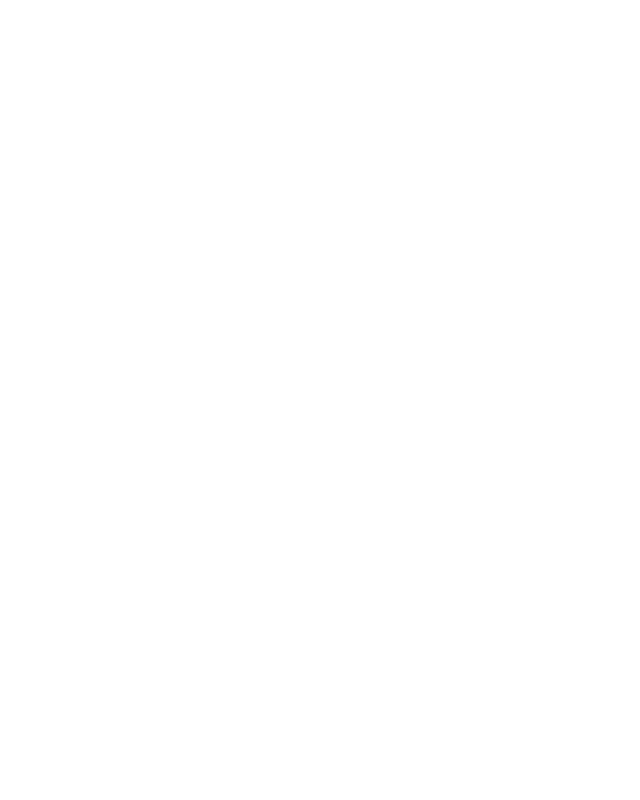
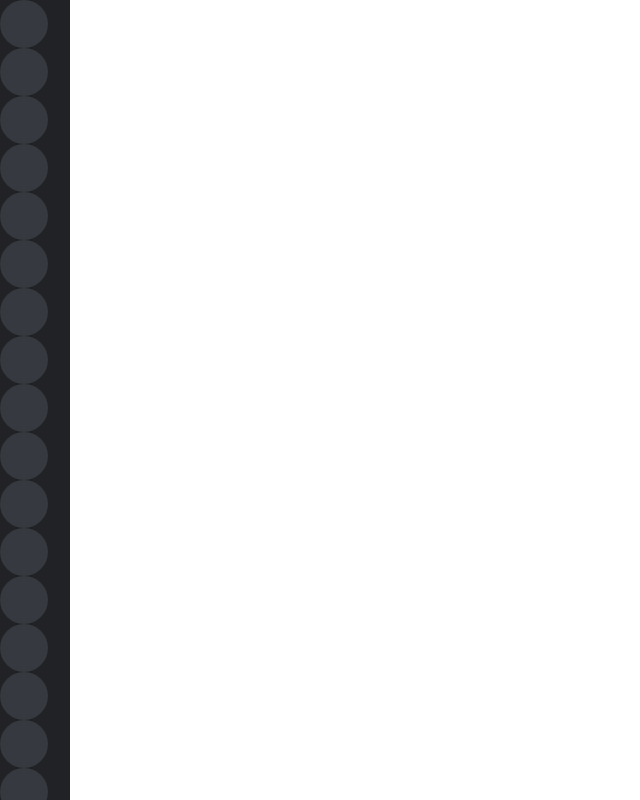
Before and after one commit to barbosadiego/discord-vue, a Vue app: page / in a window 1280 px wide. Shown: the whole page, without its empty margins (0-640 px from the left). Built offline with nearby package versions, Linux system fonts and the light colour scheme.

Commit message:
add channel and channel-list components

```diff
--- a/package.json
+++ b/package.json
@@ -19,6 +19,8 @@
     "@vue/cli-service": "~5.0.0",
     "eslint": "^7.32.0",
     "eslint-plugin-vue": "^8.0.3",
+    "sass": "^1.54.5",
+    "sass-loader": "^13.0.2",
     "vue-template-compiler": "^2.6.14"
   },
   "eslintConfig": {
--- a/public/index.html
+++ b/public/index.html
@@ -5,6 +5,10 @@
     <meta http-equiv="X-UA-Compatible" content="IE=edge">
     <meta name="viewport" content="width=device-width,initial-scale=1.0">
     <link rel="icon" href="<%= BASE_URL %>favicon.ico">
+    <link rel="preconnect" href="https://fonts.googleapis.com">
+    <link rel="preconnect" href="https://fonts.gstatic.com" crossorigin>
+    <link href="https://fonts.googleapis.com/css2?family=Roboto:wght@400;500;700&display=swap" rel="stylesheet">
+    <link href="https://fonts.googleapis.com/css2?family=Material+Icons" rel="stylesheet">
     <title><%= htmlWebpackPlugin.options.title %></title>
   </head>
   <body>
--- a/src/App.vue
+++ b/src/App.vue
@@ -1,17 +1,51 @@
 <template>
   <div id="app">
+    <ChannelList />
   </div>
 </template>
 
 <script>
+import ChannelList from '@/components/ChannelList.vue';
 
 export default {
   name: 'App',
   components: {
+    ChannelList,
   }
 }
 </script>
 
 <style>
+:root{
+  --bg-color-dark: #202225;
+  --bg-color-medium: #2F3136;
+  --bg-color-light: #36393F;
 
+  --primary-color: #6E86D6;
+  --notification-icon-color: #F84A4B;
+  --accent-color: #FFA839;
+  --text-color: #FFFFF8;
+}
+
+*{
+  box-sizing: border-box;
+}
+
+body{
+  font-family: 'Roboto', sans-serif;
+}
+
+body, h1, h2, p, ul, li{
+  margin: 0px;
+  padding: 0px;
+}
+
+#app{
+  height: 100vh;
+  width: 100%;
+  display: grid;
+  grid-template-columns: 70px 240px 1fr 240px;
+  grid-template-rows: 46px 1fr 52px;
+  overflow: hidden;
+}
 </style>
--- /dev/null
+++ b/src/components/Channel.vue
@@ -0,0 +1,20 @@
+<template>
+  <div class="channel">
+  </div>
+</template>
+
+<script>
+export default {
+  name: 'ChannelIcon'
+}
+</script>
+
+<style lang="scss" scoped>
+.channel{
+  height: 48px;
+  width: 48px;
+  border-radius: 50%;
+  background-color: #36393F;
+  position: relative;
+}
+</style>
--- /dev/null
+++ b/src/components/ChannelList.vue
@@ -0,0 +1,26 @@
+<template>
+  <div class="channel-list">
+    <div v-for="channel, index in 50" :key="index">
+      <Channel />
+    </div>
+  </div>
+</template>
+
+<script>
+import Channel from '@/components/Channel.vue';
+
+export default {
+  name: 'ChannelList',
+  components: {
+    Channel,
+  },
+};
+</script>
+
+<style lang="scss" scoped>
+.channel-list {
+  background-color: var(--bg-color-dark);
+  grid-row: 1/-1;
+  overflow-y: scroll;
+}
+</style>
```
Also changed, not shown: 1 other file (tests, documents, lock files or other folders).
